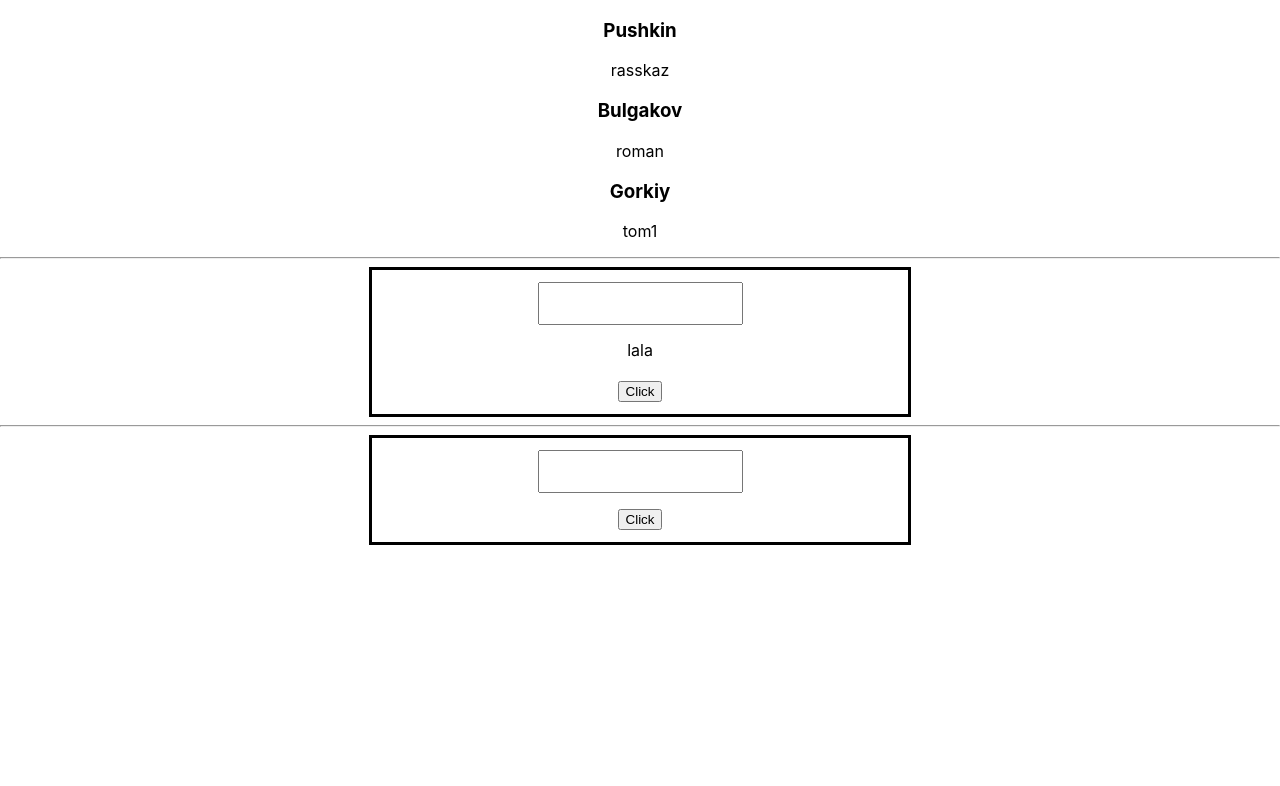
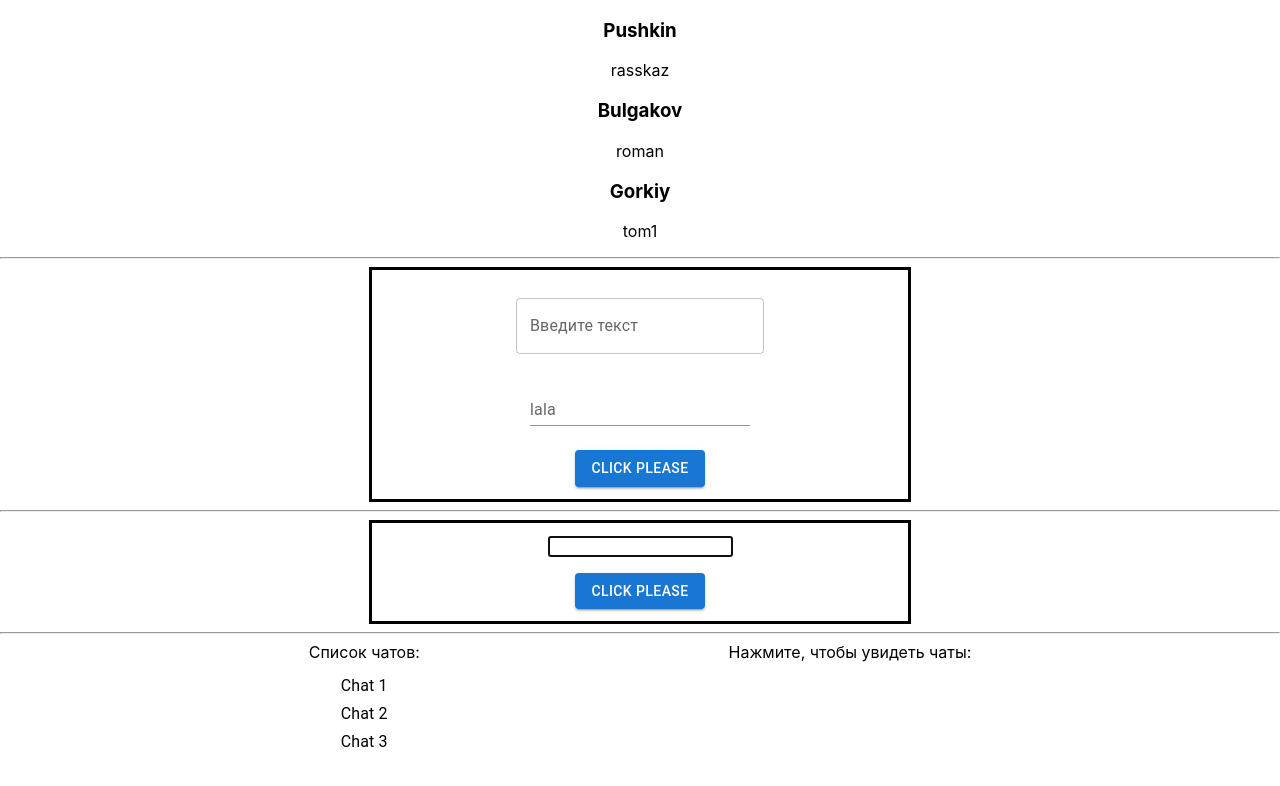
Before and after one commit to AlekseyKrivoshlykov/react_js_geebrains, a React (Create React App) app: page / in a window 1280 px wide. Shown: the top 786 px of the page. Built offline with nearby package versions, Linux system fonts and the light colour scheme.

Commit message:
Lesson__3

```diff
--- a/package.json
+++ b/package.json
@@ -3,12 +3,17 @@
   "version": "0.1.0",
   "private": true,
   "dependencies": {
+    "@emotion/react": "^11.10.4",
+    "@emotion/styled": "^11.10.4",
+    "@mui/material": "^5.10.10",
+    "@mui/styled-engine-sc": "^5.10.6",
     "@testing-library/jest-dom": "^5.16.5",
     "@testing-library/react": "^13.4.0",
     "@testing-library/user-event": "^13.5.0",
     "react": "^18.2.0",
     "react-dom": "^18.2.0",
     "react-scripts": "5.0.1",
+    "styled-components": "^5.3.6",
     "web-vitals": "^2.1.4"
   },
   "scripts": {
--- a/src/App.css
+++ b/src/App.css
@@ -34,10 +34,15 @@
 }
 .form_input {
   padding: 12px;
-  margin-bottom: 15px;
+  margin-bottom: 1rem;
 }
 .form_button {
-
+  margin-top: 1rem;
+}
+.wrapper_for_chat {
+  display: flex;
+  justify-content: space-evenly;
+  align-items: stretch;
 }
 
 @media (prefers-reduced-motion: no-preference) {
--- a/src/App.js
+++ b/src/App.js
@@ -6,9 +6,12 @@
 import React, { useEffect, useState } from 'react';
 import { MessageList } from './components/MessageList';
 import { FormRobot } from './components/FormRobot';
+import { Chat } from './components/Chat';
 
 
 export function App () {
+
+  const [chatMessages, setChatMessages] = useState([])
 
   return (
     <div className="App">
@@ -18,6 +21,8 @@
     <FormClass />
     <hr/>
     <FormRobot />
+    <hr/>
+    <Chat />
 
     </div>
 
@@ -25,5 +30,4 @@
 
 }
 
-
 export default App;
--- /dev/null
+++ b/src/components/Chat.jsx
@@ -0,0 +1,62 @@
+import { useEffect, useState } from "react";
+import { Button, ListItem, ListItemText, ListSubheader } from '@mui/material';
+import { List } from '@mui/material';
+
+export function Chat (props) {
+
+    const [state, setState] = useState()
+    const [chat, setChat] = useState()
+
+    const array = [
+        {
+            id: 1,
+            name: 'Aleksey',
+        },
+        {
+            id: 2,
+            name: 'Maksim',
+        },
+        {
+            id: 3,
+            name: 'Veronika',
+        },
+
+    ]
+    function handleResponse (event) {
+        setChat (
+            <div>
+                {array.map(function(element, index) {
+                    return (
+                        <ListItemText key = {index} primary={element.id} secondary={element.name}> </ListItemText>
+                    )
+                })}
+            </div>
+        )
+    }
+
+    useEffect(() => {
+        setState(array)
+      }, [])
+
+    return (
+      <>
+        <div className="App">
+            <div className="wrapper_for_chat">
+            <div>Список чатов:
+                <List>
+                    <ListItemText primary="Chat 1" secondary=""></ListItemText>
+                    <ListItemText primary="Chat 2" secondary=""> </ListItemText>
+                    <ListItemText primary="Chat 3" secondary=""> </ListItemText>
+                </List>
+            </div>
+
+            <div onClick={handleResponse}>Нажмите, чтобы увидеть чаты:
+                <div>{chat}</div>
+            </div>
+            </div>
+        </div>
+      </>
+
+    );
+
+  }
--- a/src/components/Form.jsx
+++ b/src/components/Form.jsx
@@ -1,11 +1,7 @@
-// import { useEffect } from "react";
-// import { useState } from "react"
-import React from 'react'
-
-/* 3 задание:
-        Добавить и стилизовать форму - поле для ввода текста и кнопка для отправки сообщения.
-    При отправке сообщения обновление UI должно происходить за счет обновления стейта App.
-*/
+import React, { useRef } from 'react'
+import Button from '@mui/material/Button';
+import { TextField } from '@mui/material';
+import Stack from '@mui/material/Stack';
 
 export class Form extends React.Component {
     state = {
@@ -23,10 +19,13 @@
     render() {
         return <div className="form_wrapp">
                 <form className="form_class" onClick={this.preventDefault}>
-                    <input className="form_input" type="text" onChange={this.handleChangeName} />
-                    <div>{this.state.name}</div>
+                    <TextField margin="normal" id="outlined-basic" label="Введите текст" variant="outlined" onChange={this.handleChangeName}/>
                     <br/>
-                    <button className="form_button">Click</button>
+                    <TextField margin="normal" id="standard-basic" label={this.state.name} variant="standard" />
+                    <br/>
+                    <div className="form_button">
+                        <Button margin="normal" variant="contained">Click please</Button>
+                    </div>
                     </form>
             </div>
 
--- a/src/components/FormRobot.jsx
+++ b/src/components/FormRobot.jsx
@@ -1,56 +1,65 @@
-import React, { useEffect, useState } from 'react'
+import { Button, TextField } from '@mui/material'
+import React, { useEffect, useRef, useState } from 'react'
 
 
 export function FormRobot () {
     const [state, setState] = useState()
-
+    const [message, setMessage] = useState()
     const roboMess = [
         {
             Author: 'Robot',
-            Message: 'Your message is received.'
+            Message: 'Your message is received.',
         }
     ]
+    const ref = useRef(null)
+    const values = []
 
-    const values = []
 
     function handleSubmit (event) {
         event.preventDefault();
     }
 
-    // function handleChange (event) {
-    //     setState(event.target.value)
-    // }
+    function handleResponse (event) {
+        setMessage(
+                <div>
+                    {roboMess.map(function(item, index) {
+               return (
+                   <div key={index}>
+                       <h3>{item.Author}</h3>
+                       <p>{item.Message}</p>
+                    </div>
+                    )
+               })}
+           </div>
+        )
+    }
 
     useEffect(() => {
         setState(roboMess)
+        ref.current?.focus()
     }, [])
 
-    function handleResponse (event) {
-         <div>
-            {roboMess.map(function(item) {
-                return <div key={item.id}>
-                <h3>{item.Author}</h3>
-                <p>{item.Message}</p>
-                </div>
-                })}
-            </div>
-    }
-
-
     return (
+        <>
             <div className="form_wrapp">
-                <form className="form_class" onSubmit={handleSubmit}>
-                    <input className="form_input" type="text" onChange={value => setState(values)} />
-                        {/* <input className="form_input" type="text" onChange={handleChange} /> */}
-                        <br/>
-                        <button className="form_button" onClick={handleResponse}>Click</button>
-                        {/* <div>{roboMess}</div> */}
+                {/* <form className="form_class" onSubmit={handleSubmit}> */}
+                <form className="form_class">
+                    {/* <TextField autoFocus margin="normal" id="outlined-basic" label="Введите текст" variant="outlined" onChange={(value) => setState(value)}/> */}
+                    <input ref={function(input) {
+                        if(input != null) {
+                            input.focus();
+                        }
+                    }} onChange={(value) => setState(value)}></input>
+                    <br/>
+                    <div className="form_button">
+                        <Button margin="normal" variant="contained" onClick={handleResponse}>Click please</Button>
+                    </div>
+                    <div>{message}</div>
                 </form>
-
-
             </div>
 
 
+            </>
     )
 
 }
--- a/src/components/MessageList.jsx
+++ b/src/components/MessageList.jsx
@@ -24,8 +24,8 @@
   return (
     <>
       <div className="App">
-         {placeHolder.map(function(item) {
-          return <div key={item.id}>
+         {placeHolder.map(function(item, index) {
+          return <div key={index}>
                     <h3>{item.author}</h3>
                     <p>{item.text}</p>
                   </div>
```
Also changed, not shown: 1 other file (tests, documents, lock files or other folders).
